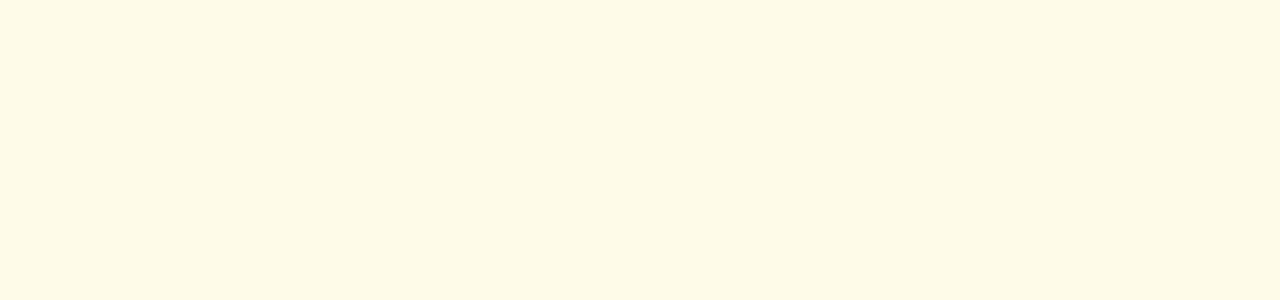
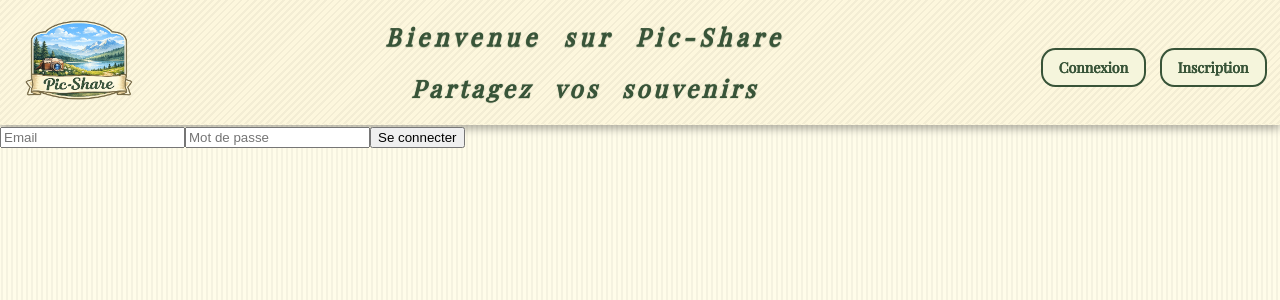
Before and after one commit to Anturiasgit/Pic-Share-frontend, a React (Vite) app: page /connexion in a window 1280 px wide. Before the commit this address had no page. Shown: the top 300 px of the page. Built offline with nearby package versions, Linux system fonts and the light colour scheme; a web font is replaced by a local one.

Commit message:
intégration page connexion

```diff
--- a/src/App.jsx
+++ b/src/App.jsx
@@ -5,6 +5,9 @@
 import PicCreate from "./pages/PicCreate/PicCreate";
 import PicEdit from "./pages/PicEdit/PicEdit";
 import Layout from "./components/Layout/Layout";
+import Connexion from "./pages/Connexion/Connexion";
+import Inscription from "./pages/Inscription/Inscription";
+import MyPics from "./pages/MyPics/MyPics";
 
 
 function App() {
@@ -13,9 +16,12 @@
       <Routes>
         <Route path="/" element={<Layout />}>
         <Route index element={<Home />} />
-        <Route path="/pics/:id" element={<PicDetail />} />
+        <Route path="/connexion" element={<Connexion />} />
+        <Route path="/inscription" element={<Inscription />} />
         <Route path="/create" element={<PicCreate />} />
         <Route path="/pics/edit/:id" element={<PicEdit />} />
+        <Route path="/pics/:id" element={<PicDetail />} />
+        <Route path="/mypics" element={<MyPics />} />
         </Route>
       </Routes>
     </BrowserRouter>
--- /dev/null
+++ b/src/pages/Connexion/Connexion.jsx
@@ -0,0 +1,50 @@
+import { useState } from "react";
+import "./Connexion.css";
+
+function Connexion() {
+
+    const [email, setEmail] = useState("");
+    const [password, setPassword] = useState("");
+
+    const handleSubmit = async (e) => {
+        e.preventDefault(); // empêche le rechargement
+
+        const response = await fetch("http://localhost:8080/api/login", {
+            method: "POST",
+            headers: {
+                "Content-Type": "application/json",
+            },
+            body: JSON.stringify({
+                email,
+                password,
+            }),
+        });
+
+        const data = await response.json();
+        console.log(data);
+    };
+
+    return (
+        <section className="connexion-section">
+            <form onSubmit={handleSubmit}>
+                <input
+                    type="email"
+                    placeholder="Email"
+                    value={email}
+                    onChange={(e) => setEmail(e.target.value)}
+                />
+
+                <input
+                    type="password"
+                    placeholder="Mot de passe"
+                    value={password}
+                    onChange={(e) => setPassword(e.target.value)}
+                />
+
+                <button type="submit">Se connecter</button>
+            </form>
+        </section>
+    );
+}
+
+export default Connexion;
```
Also changed, not shown: src/pages/Connexion/Connexion.css (added), src/pages/Inscription/Inscription.css (added), src/pages/Inscription/Inscription.jsx (added), src/pages/MyPics/MyPics.css (added), src/pages/MyPics/MyPics.jsx (added).
